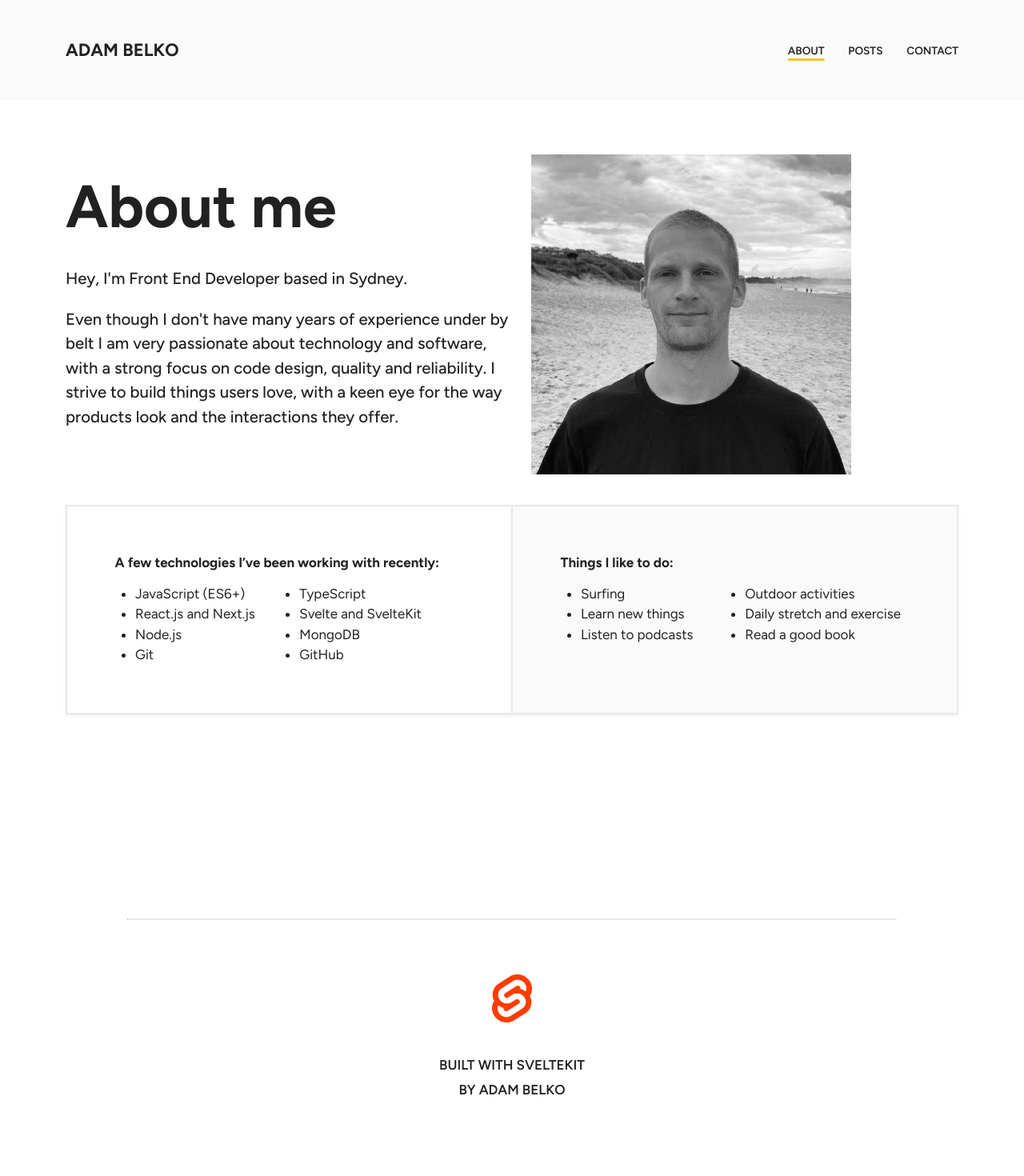
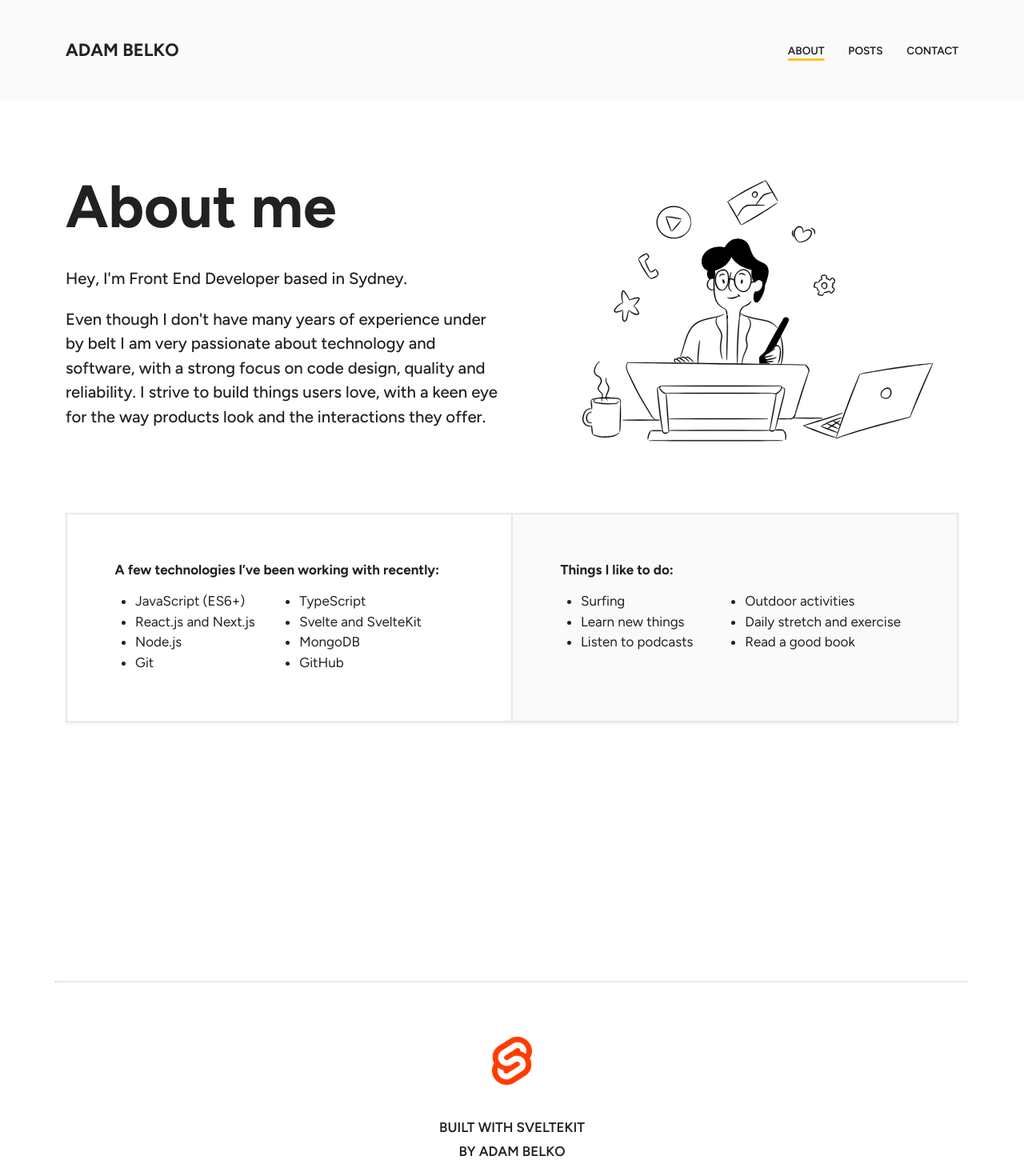
Before and after one commit to adambelko/personal-website, a SvelteKit app: page /about in a window 1280 px wide. Shown: the top 1470 px of the page at 80% size. Before the commit the page ends 1411 px from the top, so only its background shows below. Built offline with nearby package versions, Linux system fonts and the light colour scheme.

Commit message:
add style changes, change about photo

```diff
--- a/src/routes/Footer.svelte
+++ b/src/routes/Footer.svelte
@@ -20,10 +20,10 @@
     }
 
     hr {
-        margin-top: 11em;
+        margin-top: 15rem;
         margin-left: auto;
         margin-right: auto;
-        max-width: 960px;
+        max-width: 1140px;
         width: 100%;
         border-top: 1px solid var(--hr-dividor-color);
     }
--- a/src/routes/about/+page.svelte
+++ b/src/routes/about/+page.svelte
@@ -13,8 +13,8 @@
             </p>
             <br>
         </div>
-        <div class="into-img-container">
-            <img src="/my-profile-photo.jpeg" alt="adam-belko">
+        <div class="intro-img-container">
+            <img src="/dev.svg" alt="adam-belko">
         </div>
     </div>
 
@@ -67,8 +67,9 @@
         padding-right: 12px;
     }
 
-    .into-img-container {
+    .intro-img-container {
         padding-left: 12px;
+        width: 50%;
     }
 
     .about-h1 {
```
Also changed, not shown: static/dev.svg (added), static/my-profile-photo.jpeg (deleted).
